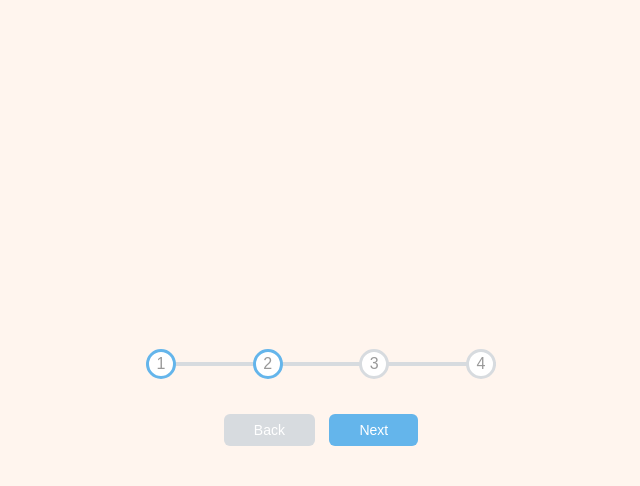
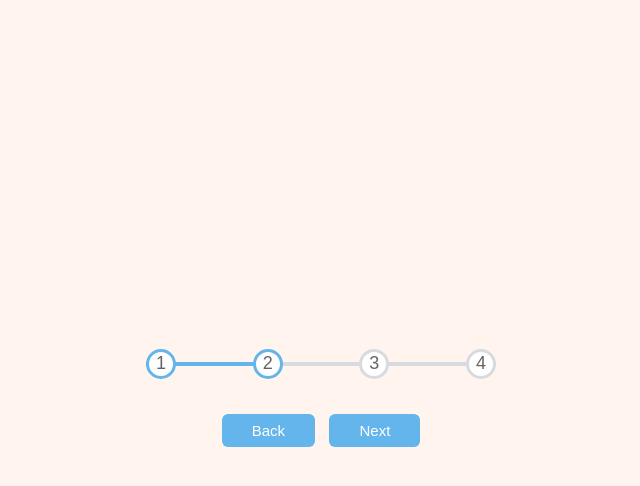
Before and after one commit to FURIAL-LTD/js_progress_steps, a plain HTML site: page index.html in a window 1280 px wide. Both pictures are taken after a click on the button "Next". Shown: the whole page, without its empty margins (319-959 px from the left). Drawn offline with Linux system fonts and the light colour scheme; a web font is replaced by a local one.

Commit message:
JS Added

```diff
--- a/script.js
+++ b/script.js
@@ -36,5 +36,14 @@ function update() {
 
     const actives = document.querySelectorAll('.active')
 
-    progress.style.width = (actives.length / circles.length) * 100 + '&'
+    progress.style.width = (actives.length - 1) / (circles.length - 1) * 100 + '%'
+
+    if(currentActive === 1) {
+        back.disabled = true
+    } else if (currentActive === circles.length) {
+        next.disabled = true
+    } else {
+        back.disabled = false
+        next.disabled = false
+    }
 }
--- a/style.css
+++ b/style.css
@@ -59,7 +59,7 @@ body {
 
 .circle {
     background-color: white;
-    color: #999;
+    color: rgb(104, 99, 99);
     border-radius: 50%;
     height: 30px;
     width: 30px;
@@ -68,6 +68,8 @@ body {
     justify-content: center;
     border: 3px solid var(--line-border-empty);
     transition: .4s ease;
+    font-size: 18px;
+    font-weight: 500;
 }
 
 .circle.active {
@@ -83,7 +85,7 @@ body {
     font-family: inherit;
     padding: 8px 30px;
     margin: 5px;
-    font-size: 14px;
+    font-size: 15px;
 }
 
 .btn:active {
```
